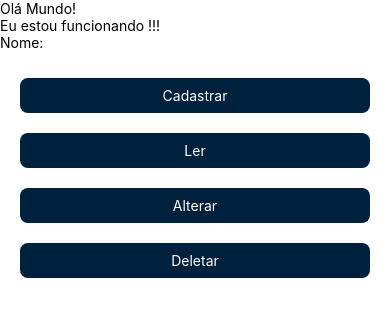
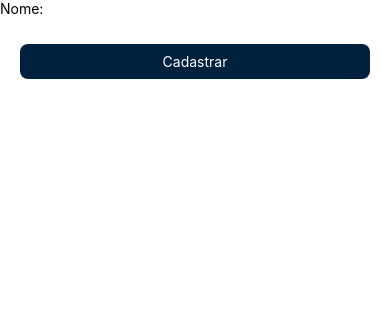
Before and after one commit to FelipeEspinola/vollmed, a React Native app: screen / in a window 390 px wide. Shown: the top 316 px of the page. Built offline with nearby package versions, Linux system fonts and the light colour scheme.

Commit message:
versão 31_08

```diff
--- a/index.js
+++ b/index.js
@@ -1,6 +1,6 @@
 import { registerRootComponent } from 'expo';
 
-import App from './App';
+import App from './src/App';
 
 // registerRootComponent calls AppRegistry.registerComponent('main', () => App);
 // It also ensures that whether you load the app in Expo Go or in a native build,
--- a/App.js
+++ b/src/App.jsx
@@ -1,6 +1,6 @@
 // Componente funcional que contem a porta de entrada do App
 
-import LoginScreen from "./src/App/screens/LoginScreen";
+import LoginScreen from "./App/screens/LoginScreen";
 
 export default function App() {
     return<LoginScreen/>
--- a/src/App/components/LabeledInput.jsx
+++ b/src/App/components/LabeledInput.jsx
@@ -1,11 +1,21 @@
-import { TextInput } from "react-native";
-import { View, Text } from "react-native";
+import { View, Text, TextInput, StyleSheet } from "react-native";
 
-export default function LabeledInput() {
+export default function LabeledInput({label, }) {
     return (
         <View>
-            <Text>Nome:</Text>
-            <TextInput/>
+            <Text>
+                {label}
+            </Text>
+            <TextInput placeholderTextColor = "#B5B5B5" />
+
         </View>
     )
 }
+
+const styles = StyleSheet.create({
+    wrapper: {
+        width: "100%",
+        marginBotton: 14,
+    }
+}
+)
--- a/src/App/screens/LoginScreen.jsx
+++ b/src/App/screens/LoginScreen.jsx
@@ -8,22 +8,14 @@ import LabeledInput from "../components/LabeledInput";
 export default function LoginScreen() {
   return (
     <View style={styles.container}>
-      <View style={styles.card}>
-        <Text style={styles.titulo}>Olá Mundo!</Text>
-        <Text style={styles.descricao}>Eu estou funcionando !!!</Text>
-      </View>
-      <LabeledInput/>
+
+      <LabeledInput label="Nome:"/>
       <Button textButton="Cadastrar"/>
-      <Button textButton="Ler"/>
-      <Button textButton="Alterar"/>
-      <Button textButton="Deletar"/>
     </View>
   );
 }
 
 const styles = StyleSheet.create({
     container:{},
-    card :{},
-    titulo:{},
-    descricao:{},
+
 })
```
Also changed, not shown: 1 other file (tests, documents, lock files or other folders).
